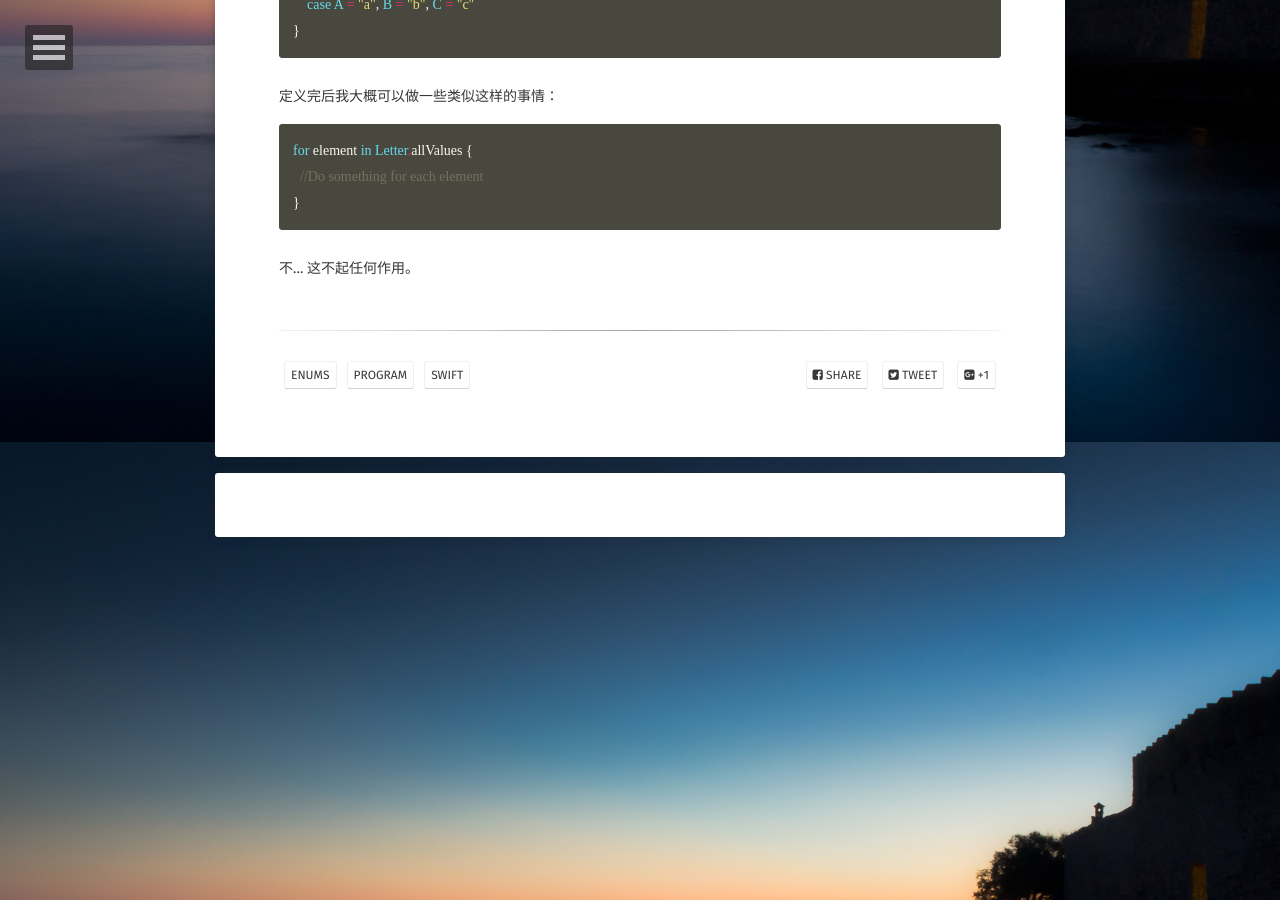
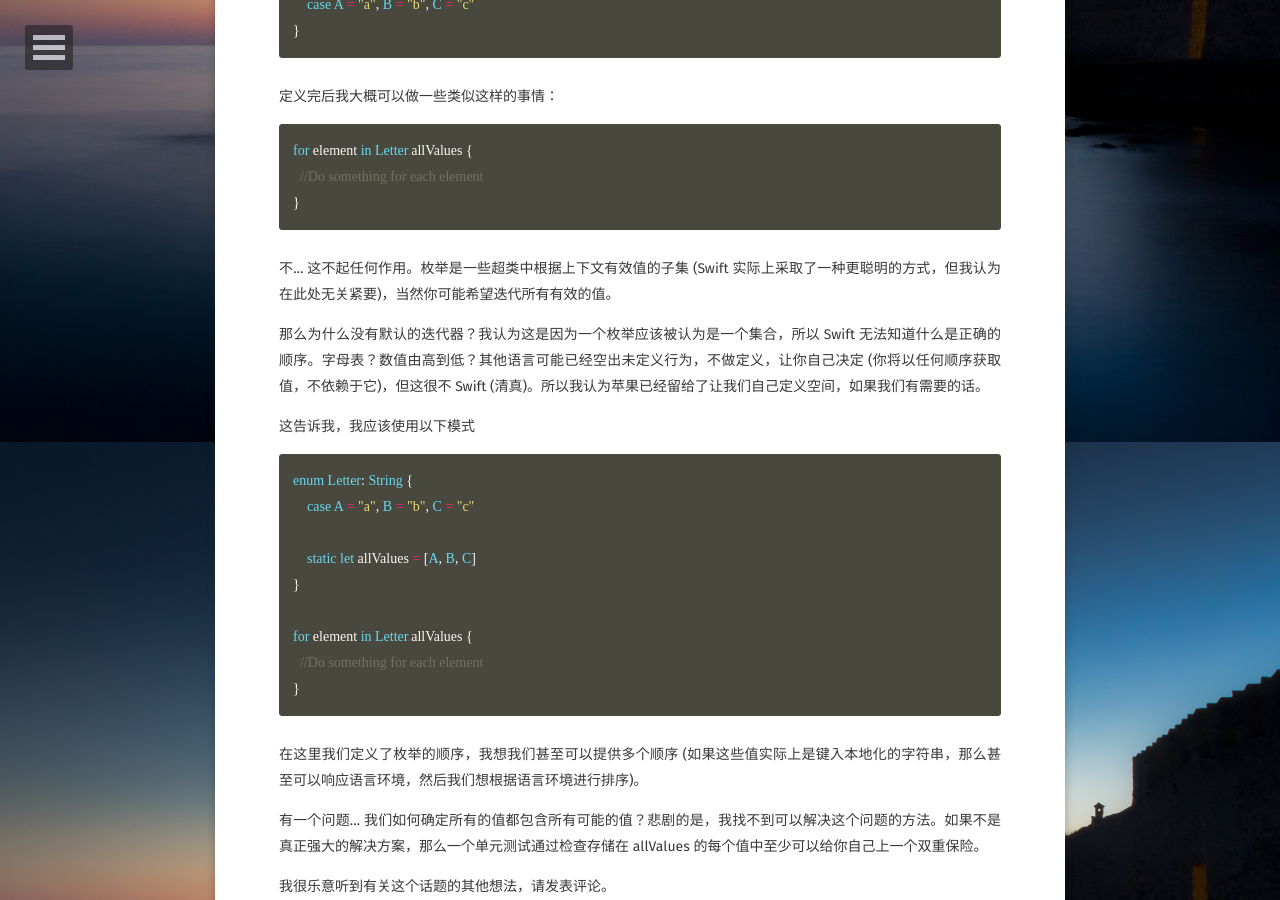
Before and after one commit to AurevoirXavier/deprecated-AurevoirXavier.github.io, a Jekyll site: the page built from _posts/2017-4-21-enumeratingEnumsInSwift.md, in a window 1280 px wide and 900 px high, scrolled down 458 px. Built offline with Jekyll 4.4.1, drawn with Linux system fonts in a browser that asks for light colours; some web fonts are replaced; comment, search, counter and statistics services are not loaded.

Commit message:
12:05/04/24/17

````diff
--- a/_posts/2017-4-21-enumeratingEnumsInSwift.md
+++ b/_posts/2017-4-21-enumeratingEnumsInSwift.md
@@ -23,4 +23,26 @@
 }
 ```
 
-不… 这不起任何作用。
+不… 这不起任何作用。枚举是一些超类中根据上下文有效值的子集 (Swift 实际上采取了一种更聪明的方式，但我认为在此处无关紧要)，当然你可能希望迭代所有有效的值。
+
+那么为什么没有默认的迭代器？我认为这是因为一个枚举应该被认为是一个集合，所以 Swift 无法知道什么是正确的顺序。字母表？数值由高到低？其他语言可能已经空出未定义行为，不做定义，让你自己决定 (你将以任何顺序获取值，不依赖于它)，但这很不 Swift (清真)。所以我认为苹果已经留给了让我们自己定义空间，如果我们有需要的话。
+
+这告诉我，我应该使用以下模式
+
+```swift
+enum Letter: String {
+    case A = "a", B = "b", C = "c"
+
+    static let allValues = [A, B, C]
+}
+
+for element in Letter.allValues {
+  //Do something for each element
+}
+```
+
+在这里我们定义了枚举的顺序，我想我们甚至可以提供多个顺序 (如果这些值实际上是键入本地化的字符串，那么甚至可以响应语言环境，然后我们想根据语言环境进行排序)。
+
+有一个问题... 我们如何确定所有的值都包含所有可能的值？悲剧的是，我找不到可以解决这个问题的方法。如果不是真正强大的解决方案，那么一个单元测试通过检查存储在 allValues 的每个值中至少可以给你自己上一个双重保险。
+
+我很乐意听到有关这个话题的其他想法，请发表评论。
````
